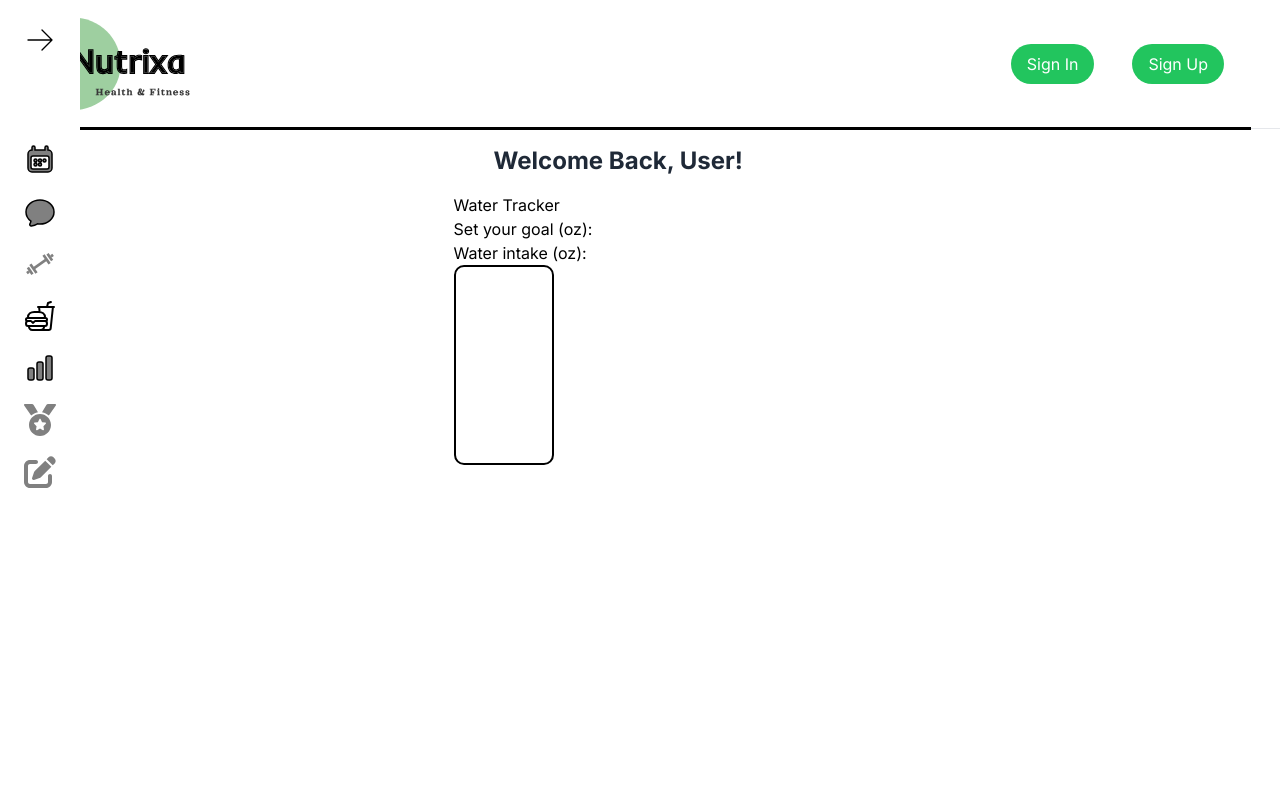
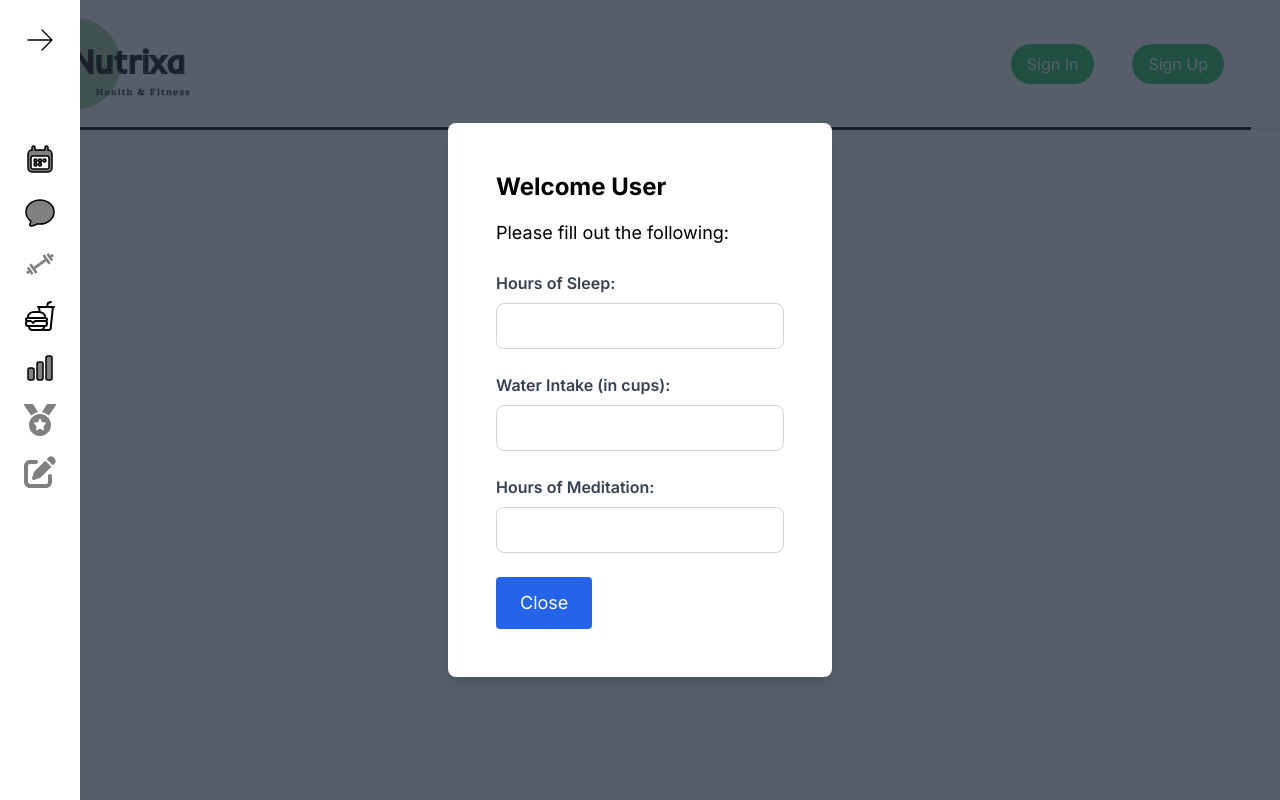
Before and after one commit to ChristianaLau/proj, a Next.js app in the folder nutrixa-auth/: page /dashboard in a window 1280 px wide. Shown: the top 800 px of the page. Built offline with nearby package versions, Linux system fonts and the light colour scheme; no server answers.

Commit message:
attempt at update+ update to dashboard

```diff
--- a/nutrixa-auth/app/api/webhooks/clerk/route.ts
+++ b/nutrixa-auth/app/api/webhooks/clerk/route.ts
@@ -10,9 +10,8 @@ export async function POST(req: Request) {
   const WEBHOOK_SECRET = process.env.WEBHOOK_SECRET;
 
   if (!WEBHOOK_SECRET) {
-    throw new Error(
-      "Please add WEBHOOK_SECRET from Clerk Dashboard to .env or .env.local"
-    );
+    console.error("Webhook Secret not found");
+    return new Response("Webhook Secret not found", { status: 500 });
   }
 
   const headerPayload = headers();
@@ -21,10 +20,9 @@ export async function POST(req: Request) {
   const svix_signature = headerPayload.get("svix-signature");
 
   if (!svix_id || !svix_timestamp || !svix_signature) {
-    return new Response("Error occured -- no svix headers", {
-      status: 400,
-    });
+    return new Response("Missing svix headers", { status: 400 });
   }
+
   const payload = await req.json();
   const body = JSON.stringify(payload);
 
@@ -40,33 +38,39 @@ export async function POST(req: Request) {
     }) as WebhookEvent;
   } catch (err) {
     console.error("Error verifying webhook:", err);
-    return new Response("Error occured", {
-      status: 400,
-    });
+    return new Response("Error verifying webhook", { status: 400 });
   }
 
   const { id } = evt.data;
   const eventType = evt.type;
 
   if (eventType === "user.created") {
-    const { id, email_addresses, image_url, first_name, last_name, username } =
-      evt.data;
+    const {
+      id,
+      email_addresses,
+      first_name,
+      last_name,
+      username,
+    } = evt.data;
+
+    console.log("Event data:", evt.data);
 
     const user = {
       clerkId: id,
-        email: email_addresses[0].email_address,
-        username: username,
-        firstName: first_name,
-        lastName: last_name,
-        photo: image_url,
-        // weight: 140,
+      email: email_addresses[0]?.email_address || '',
+      username: username || '',
+      firstName: first_name || '',
+      lastName: last_name || '',
       diets: {},
       goal: {},
       person: {},
+      achievements: {},
+      // Remove photo property if included
     };
 
     console.log(user);
 
+    try {
       const newUser = await createUser(user);
 
       if (newUser) {
@@ -75,12 +79,16 @@ export async function POST(req: Request) {
             userId: newUser._id,
           },
         });
-    }
 
         return NextResponse.json({ message: "New user created", user: newUser });
       }
+    } catch (err) {
+      console.error("Error creating user or updating metadata:", err);
+      return new Response("Error creating user", { status: 500 });
+    }
+  }
 
-  console.log(`Webhook with and ID of ${id} and type of ${eventType}`);
+  console.log(`Webhook with an ID of ${id} and type of ${eventType}`);
   console.log("Webhook body:", body);
 
   return new Response("", { status: 200 });
--- a/nutrixa-auth/app/dashboard/page.jsx
+++ b/nutrixa-auth/app/dashboard/page.jsx
@@ -1,8 +1,6 @@
 'use client';
 
-import { useEffect, useState } from 'react';
-import Image from 'next/image';
-import Link from 'next/link';
+import { useState, useEffect } from 'react';
 import Sidebar from '../components/Sidebar';
 import { useUser } from '@clerk/nextjs';
 import WaterLogger from '../trackers/waterintake';
@@ -11,6 +9,7 @@ export default function Home() {
   const { user } = useUser();
   const [data, setData] = useState(null);
   const [error, setError] = useState(null);
+  const [showPopup, setShowPopup] = useState(true);
 
   useEffect(() => {
     const fetchData = async () => {
@@ -20,7 +19,11 @@ export default function Home() {
           throw new Error('Failed to fetch suggestions');
         }
         const result = await response.json();
-        setData(result);
+
+        // Convert result to string so the API and other stuff are good
+        const resultString = typeof result === 'string' ? result : JSON.stringify(result);
+
+        setData(resultString);
       } catch (err) {
         setError(err.message);
       }
@@ -29,21 +32,98 @@ export default function Home() {
     fetchData();
   }, []);
 
+  useEffect(() => {
+    //comment from here
+    const lastShownDate = localStorage.getItem('popupLastShownDate');
+    const today = new Date().toISOString().split('T')[0];
+
+    if (lastShownDate !== today) {
+      setShowPopup(true);
+      localStorage.setItem('popupLastShownDate', today);
+    }
+    else{
+      setShowPopup(false);
+    }
+    //to here
+  }, []);
+
+  const createdAtDate = user ? new Date(user.createdAt).toLocaleDateString() : '';
+
   return (
     <div className="flex min-h-screen">
-      <Sidebar />  {/* Ensure Sidebar is visible */}
+      <Sidebar />
       <main className="flex flex-1 flex-col bg-white">
         <div className="w-full flex mt-4 ml-10">
           <h1 className="text-2xl font-bold text-gray-800">
             Welcome Back, {user?.firstName || 'User'}!
           </h1>
         </div>
+        <div className="w-full mt-2 ml-10">
+          {user && (
+            <h2 className="text-lg text-gray-600">
+              Member since: {createdAtDate}
+            </h2>
+          )}
+        </div>
         <div className="w-full mt-4 ml-10">
-          {/* Content */}
         </div>
         <h2 className='flex justify-start'>
             <WaterLogger />
         </h2>
+
+        {/* Pop-up Box */}
+        {showPopup && (
+          <div className="fixed inset-0 bg-gray-800 bg-opacity-75 flex items-center justify-center">
+            <div className="bg-white p-12 rounded-lg shadow-lg w-96 max-w-lg">
+              <h2 className="text-2xl font-bold">Welcome {user?.firstName || 'User'}</h2>
+              <p className="mt-4 text-lg">Please fill out the following:</p>
+
+              <div className="mt-6">
+                <label className="block text-gray-700 text-base font-semibold mb-2" htmlFor="sleep">
+                  Hours of Sleep:
+                </label>
+                <input
+                  id="sleep"
+                  type="number"
+                  min="0"
+                  className="border border-gray-300 rounded-lg px-4 py-2 w-full text-lg"
+                />
+              </div>
+
+              <div className="mt-6">
+                <label className="block text-gray-700 text-base font-semibold mb-2" htmlFor="water">
+                  Water Intake (in cups):
+                </label>
+                <input
+                  id="water"
+                  type="number"
+                  min="0"
+                  step="0.1"
+                  className="border border-gray-300 rounded-lg px-4 py-2 w-full text-lg"
+                />
+              </div>
+
+              <div className="mt-6">
+                <label className="block text-gray-700 text-base font-semibold mb-2" htmlFor="meditation">
+                  Hours of Meditation:
+                </label>
+                <input
+                  id="meditation"
+                  type="number"
+                  min="0"
+                  className="border border-gray-300 rounded-lg px-4 py-2 w-full text-lg"
+                />
+              </div>
+
+              <button
+                className="mt-6 bg-blue-600 text-white px-6 py-3 rounded text-lg"
+                onClick={() => setShowPopup(false)}
+              >
+                Close
+              </button>
+            </div>
+          </div>
+        )}
       </main>
     </div>
   );
```
Lines whose indentation alone changed are shown as unchanged.
